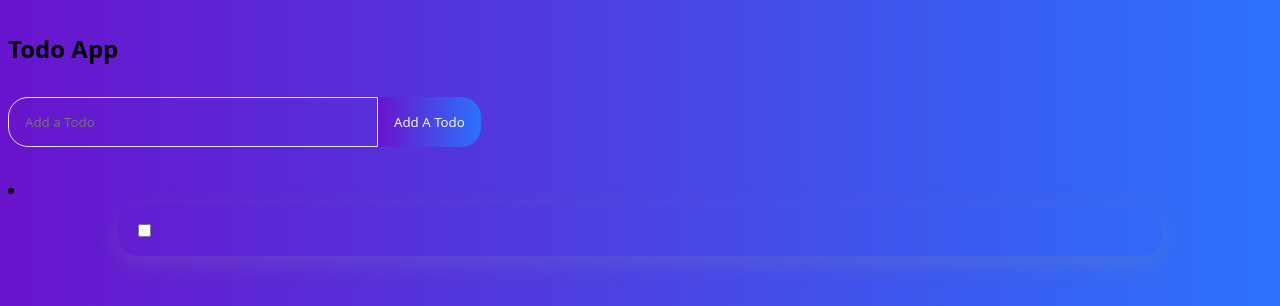
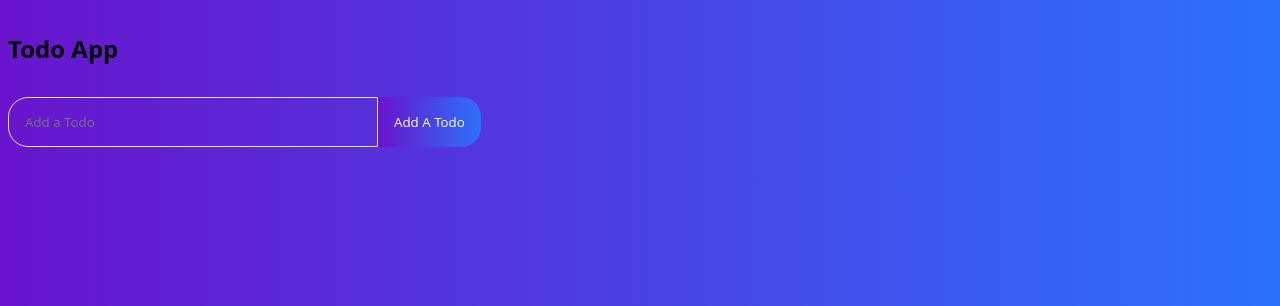
Before and after one commit to Azikenp/Toodoo, a React (Vite) app: page / in a window 1280 px wide. Shown: the top 306 px of the page. Built offline with nearby package versions, Linux system fonts and the light colour scheme.

Commit message:
Todo list done

```diff
--- a/src/App.tsx
+++ b/src/App.tsx
@@ -1,7 +1,7 @@
 import TodoForm from "./components/TodoForm";
 import "./App.css";
 import { useState } from "react";
-import TodolistItem from "./components/TodolistItem";
+import Todolist from "./components/Todolist";
 
 const App = () => {
   const [todos, setTodos] = useState<Array<Todo>>([]);
@@ -26,7 +26,7 @@
     <div>
       <h1>Todo App</h1>
       <TodoForm addTodo={addTodo} />
-      <TodolistItem todo={todos} toggleComplete={toggleComplete} />
+      <Todolist todos={todos} toggleComplete={toggleComplete} />
     </div>
   );
 };
--- a/src/components/TodoList.tsx
+++ b/src/components/TodoList.tsx
@@ -1,9 +1,25 @@
-import React from 'react'
+import React from "react";
+import TodolistItem from "./TodolistItem";
 
-const TodoList = () => {
-  return (
-    <div>TodoList</div>
-  )
+interface TodoListProps {
+  todos: Array<Todo>;
+  toggleComplete: ToggleComplete;
 }
 
-export default TodoList
+const TodoList: React.FC<TodoListProps> = ({ todos, toggleComplete }) => {
+  return (
+    <ul>
+      {todos.map((todo) => {
+        return (
+          <TodolistItem
+            key={todo.text}
+            todo={todo}
+            toggleComplete={toggleComplete}
+          />
+        );
+      })}
+    </ul>
+  );
+};
+
+export default TodoList;
```
